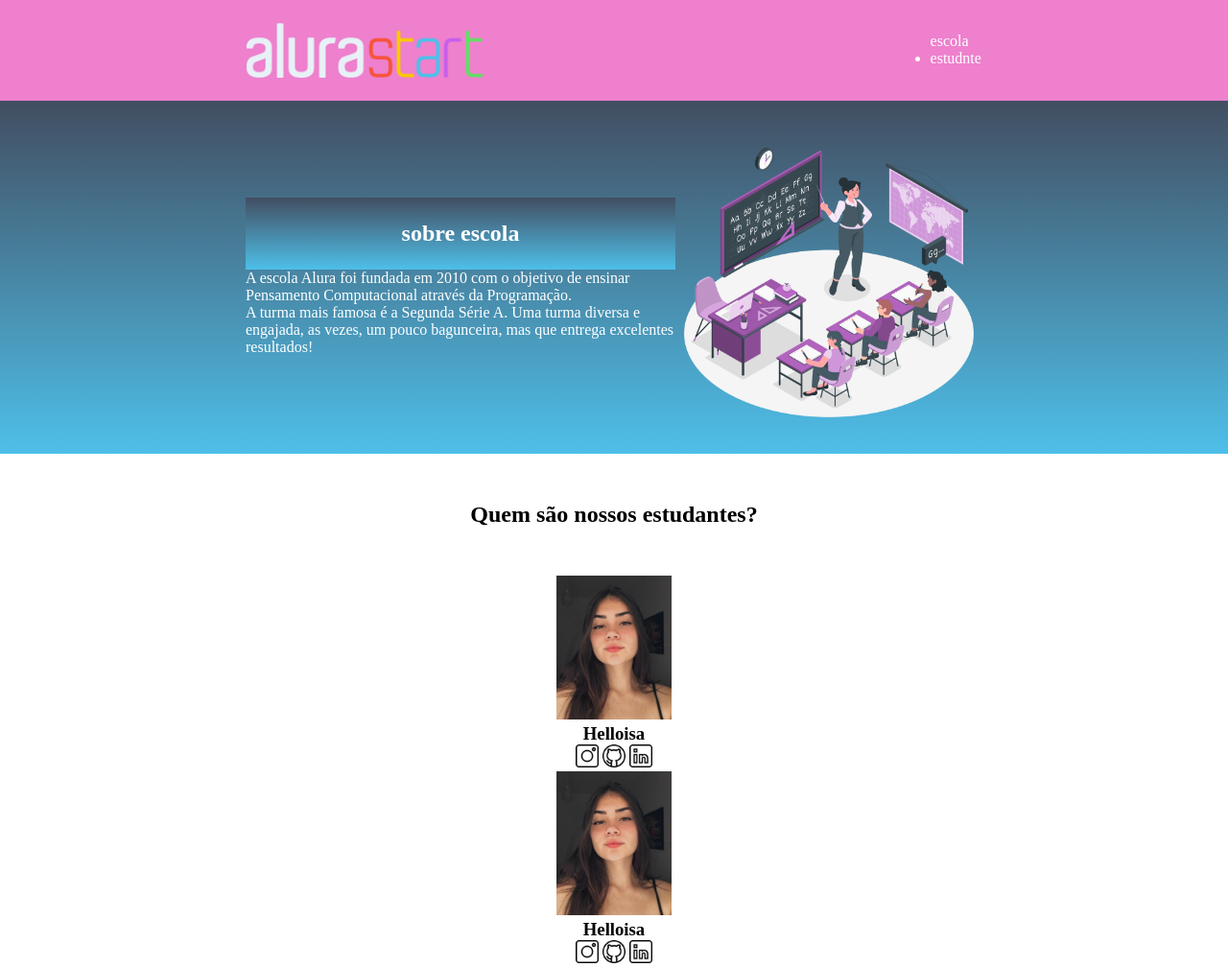
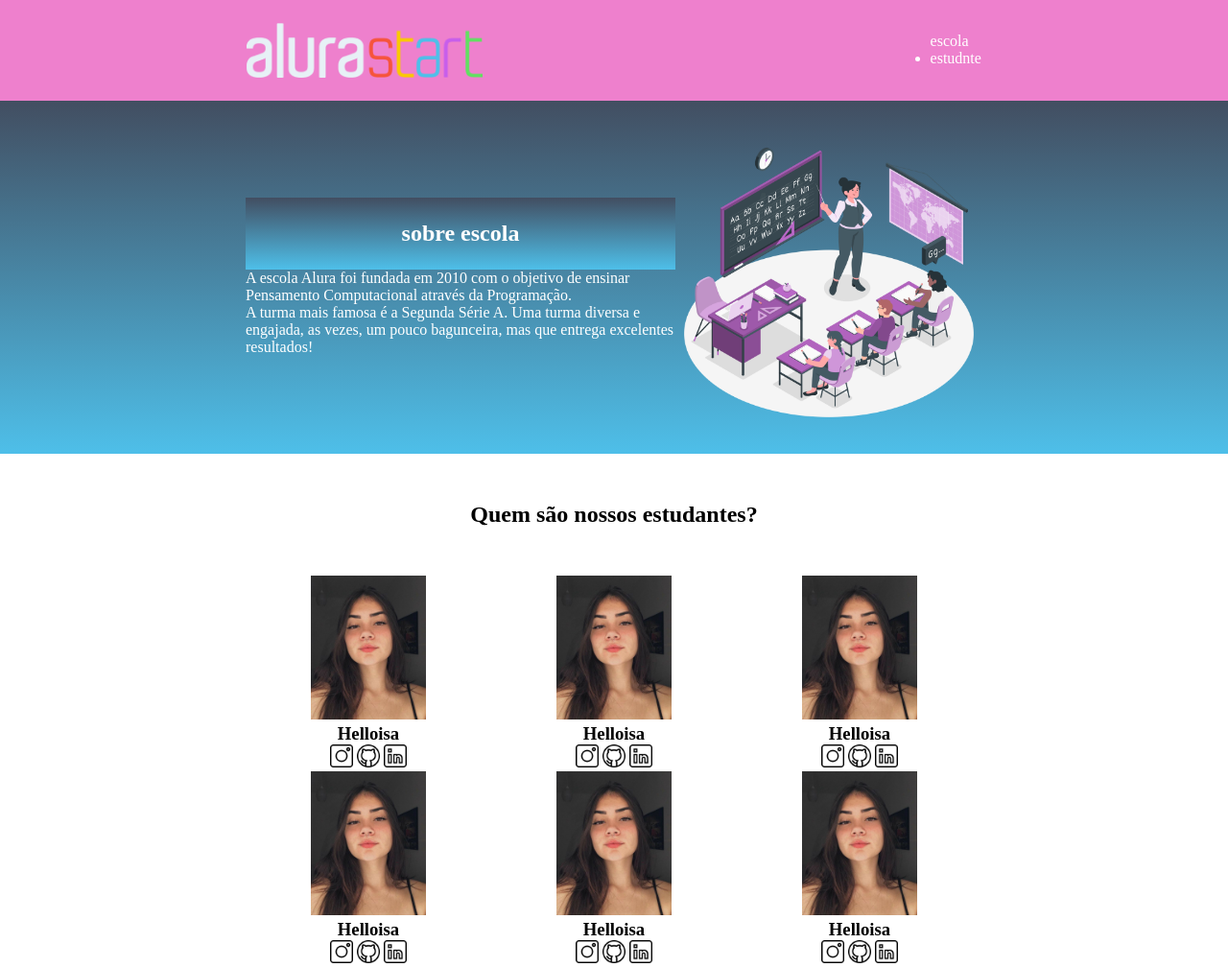
Before and after one commit to Helloisaaa/site-criativo-2C, a plain HTML site: page index.html in a window 1280 px wide. Shown: the whole page at 96% size. Drawn offline with Linux system fonts and the light colour scheme.

Commit message:
instagram

```diff
--- a/index.html
+++ b/index.html
@@ -25,6 +25,37 @@
     <section class="estudantes">
       <h2 class="estudante-titulo">Quem são nossos estudantes?</h2>
       <div class="estudante-todos">
+        <span></span>
+      <div class="estudante-div">
+        <img class="estudante-imagem" src="hello.jpg" alt="foto hello">
+        <h3 class="estudante-nome">Helloisa</h3>
+        <a href=""></a><img class="estudante-icone" src="instagram.png" alt="imagem do instagram">
+        <img class="estudante-icone" src="github.png" alt="imagem do github">
+        <img class="estudante-icone" src="linkedin.png" alt="imagem do linkedin">
+      </div>
+      <div class="estudante-div">
+        <img class="estudante-imagem" src="hello.jpg" alt="foto hello">
+        <h3 class="estudante-nome">Helloisa</h3>
+        <img class="estudante-icone" src="instagram.png" alt="imagem do instagram">
+        <img class="estudante-icone" src="github.png" alt="imagem do github">
+        <img class="estudante-icone" src="linkedin.png" alt="imagem do linkedin">
+      </div>
+      <div class="estudante-div">
+        <img class="estudante-imagem" src="hello.jpg" alt="foto hello">
+        <h3 class="estudante-nome">Helloisa</h3>
+        <img class="estudante-icone" src="instagram.png" alt="imagem do instagram">
+        <img class="estudante-icone" src="github.png" alt="imagem do github">
+        <img class="estudante-icone" src="linkedin.png" alt="imagem do linkedin">
+      </div>
+      <span></span>
+      <span></span>
+      <div class="estudante-div">
+        <img class="estudante-imagem" src="hello.jpg" alt="foto hello">
+        <h3 class="estudante-nome">Helloisa</h3>
+        <img class="estudante-icone" src="instagram.png" alt="imagem do instagram">
+        <img class="estudante-icone" src="github.png" alt="imagem do github">
+        <img class="estudante-icone" src="linkedin.png" alt="imagem do linkedin">
+      </div>
       <div class="estudante-div">
         <img class="estudante-imagem" src="hello.jpg" alt="foto hello">
         <h3 class="estudante-nome">Helloisa</h3>
--- a/style.css
+++ b/style.css
@@ -55,3 +55,8 @@
     text-align: center;
     padding: 50px 0;
 }
+
+.estudante-todos{
+    display: grid;
+    grid-template-columns: 20% 20% 20% 20% 20%;
+}
```
